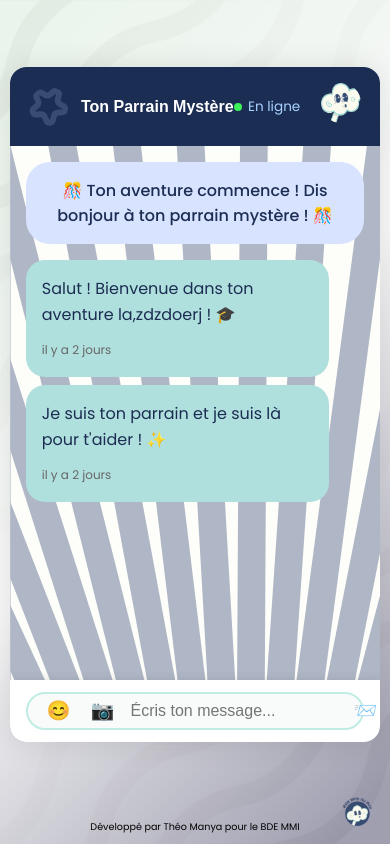
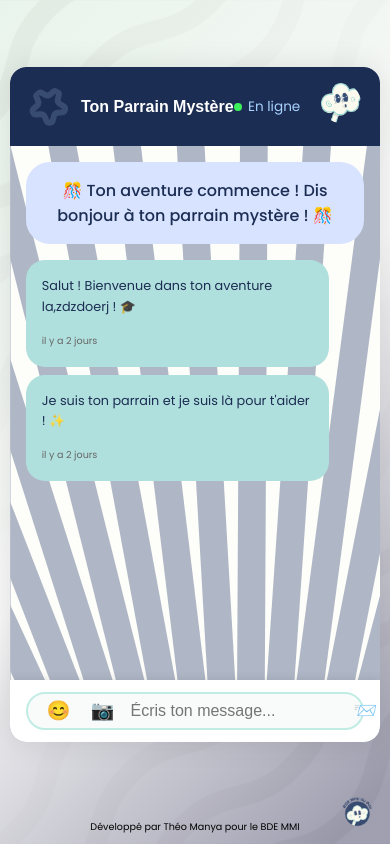
Before and after one commit to Maanaaa/Welcome, a PHP site: page /chat/index.php in a window 390 px wide. Run offline with PHP 8.4, Linux system fonts and the light colour scheme; the visitor is signed in with stand-in values (Sample User, id 1); data that the repository does not hold is empty; some web fonts are replaced.

Commit message:
front: responsive du chat

```diff
--- a/css/chat.css
+++ b/css/chat.css
@@ -13,6 +13,13 @@ body {
     flex-direction: column;
     overflow-y: hidden;
     overflow-x: hidden;
+    justify-content: center;
+    align-items: center;
+}
+
+html{
+    margin:0;
+    padding:0;
 }
 
 h2 {
@@ -163,13 +170,21 @@ footer button {
 .chat-app{
     width: 95vw;
     height: 80vh;
-
+    top: 0;
 }
 
 .logobde-mmi{
     width:8vw;
 }
 
+.chat-app p{
+    font-size: 0.8rem;
+}
+
+.chat-app time{
+    font-size: 0.6rem;
+}
+
 
 
 }
```
